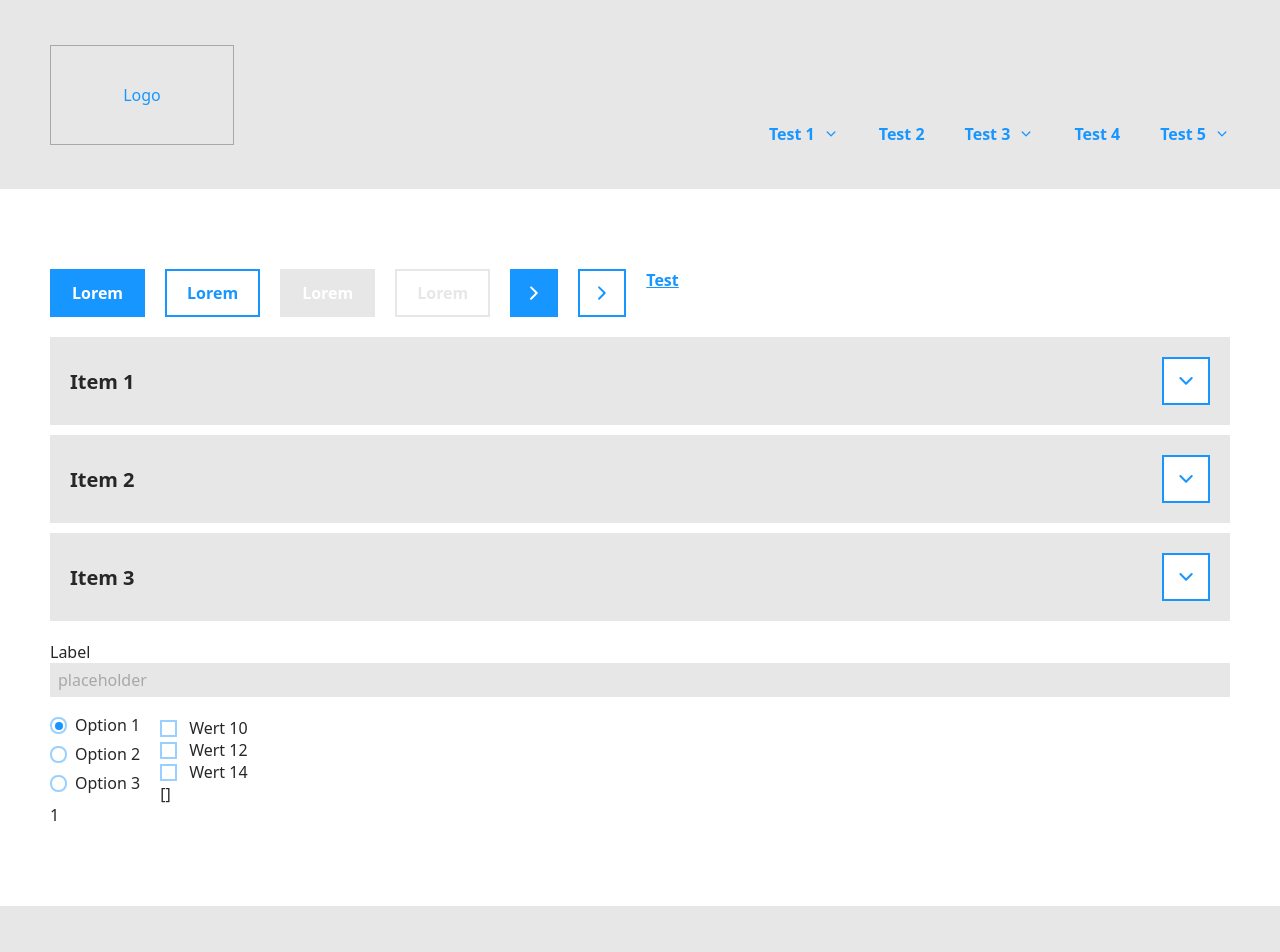
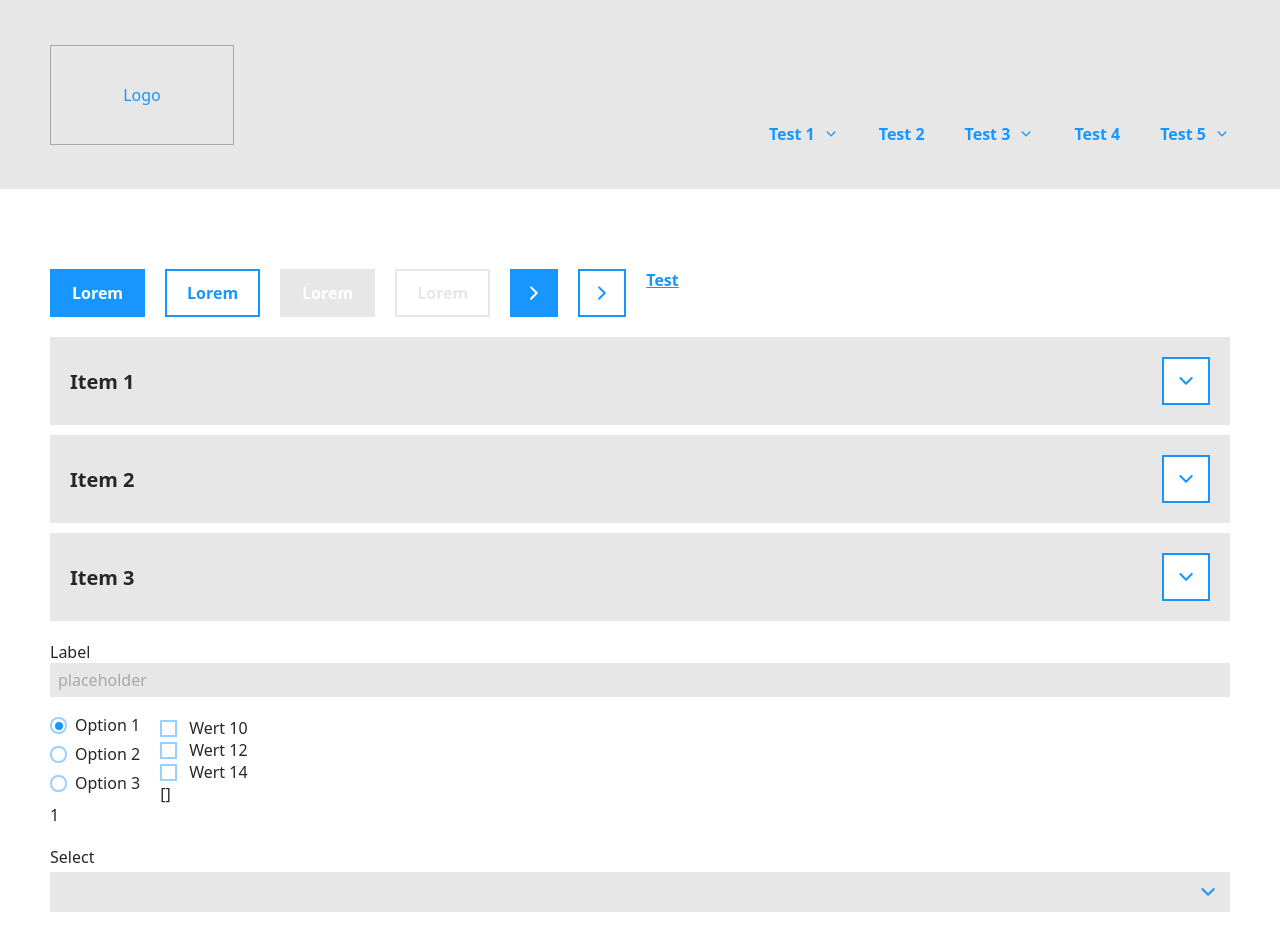
Before and after one commit to Chrissle28/wireframe-template, a Vue app: page / in a window 1280 px wide. Shown: the top 952 px of the page. Built offline with nearby package versions, Linux system fonts and the light colour scheme.

Commit message:
select component

```diff
--- a/src/App.vue
+++ b/src/App.vue
@@ -62,6 +62,10 @@
                 />
                 {{ checkboxSelected }}
             </div>
+            <div class="w-full">
+                <Select v-model="select" label="Select" :items="selectItems" />
+                {{ select }}
+            </div>
         </div>
     </main>
     <Footer />
@@ -76,6 +80,7 @@ import {
     Input,
     RadioGroup,
     Checkbox,
+    Select,
 } from './components/Ui';
 import Header from './components/Header/Header.vue';
 import Footer from './components/Footer/Footer.vue';
@@ -84,6 +89,22 @@ const test = ref('');
 const radioSelected = ref();
 const checkboxSelected = ref([]);
 const checkboxSelected2 = ref(false);
+const select = ref('');
+
+const selectItems = [
+    {
+        value: 10,
+        preview: 'Wert 10',
+    },
+    {
+        value: 11,
+        preview: 'Wert 11',
+    },
+    {
+        value: 12,
+        preview: 'Wert 12',
+    },
+];
 
 const radio = [
     {
--- /dev/null
+++ b/src/components/Ui/Select.vue
@@ -0,0 +1,108 @@
+<template>
+    <div class="mb-2">
+        <div class="z-20 mb-1 whitespace-nowrap">
+            {{ label }}
+        </div>
+        <Listbox v-model="selectedItem">
+            <div class="relative w-full">
+                <ListboxButton
+                    class="relative z-10 w-full h-10 px-2.5 text-xs text-left bg-secondary-100 cursor-default focus:outline-none focus:ring-2 focus:ring-primary-200"
+                >
+                    <span
+                        :class="
+                            modelValue.value == ''
+                                ? 'text-secondary'
+                                : 'text-secondary-900'
+                        "
+                        class="block truncate"
+                        >{{ modelValue.preview }}</span
+                    >
+                    <span
+                        class="absolute inset-y-0 right-0 flex items-center pr-2.5 pointer-events-none text-primary"
+                    >
+                        <svg
+                            xmlns="http://www.w3.org/2000/svg"
+                            viewBox="-5 -8 24 24"
+                            width="24"
+                            fill="currentColor"
+                        >
+                            <path
+                                d="M7.071 5.314l4.95-4.95a1 1 0 1 1 1.414 1.414L7.778 7.435a1 1 0 0 1-1.414 0L.707 1.778A1 1 0 1 1 2.121.364l4.95 4.95z"
+                            ></path>
+                        </svg>
+                    </span>
+                </ListboxButton>
+
+                <ListboxOptions
+                    class="absolute z-30 w-full overflow-auto text-xs bg-white border-2 border-secondary-100 max-h-56 focus:outline-none"
+                >
+                    <ListboxOption
+                        v-slot="{ active, selected }"
+                        v-for="item in items"
+                        :key="item"
+                        :value="item.value"
+                        @click="updateValue(item)"
+                        as="template"
+                    >
+                        <li
+                            :class="[
+                                active
+                                    ? 'text-secondary-900 bg-secondary-100'
+                                    : 'text-secondary',
+                                'cursor-default select-none relative mb-1',
+                            ]"
+                        >
+                            <span
+                                :class="[
+                                    selected
+                                        ? 'text-secondary-900 bg-secondary-100'
+                                        : 'text-secondary',
+                                    'block truncate py-1 px-2',
+                                ]"
+                                >{{ item.preview }}</span
+                            >
+                            <span
+                                v-if="selected"
+                                class="absolute inset-y-0 left-0 flex items-center pl-3 text-primary"
+                            >
+                            </span>
+                        </li>
+                    </ListboxOption>
+                </ListboxOptions>
+            </div>
+        </Listbox>
+    </div>
+</template>
+
+<script lang="ts" setup>
+import { PropType, ref } from 'vue';
+import {
+    Listbox,
+    ListboxButton,
+    ListboxOptions,
+    ListboxOption,
+} from '@headlessui/vue';
+
+const emit = defineEmits(['filter', 'update:modelValue']);
+
+const props = defineProps({
+    label: {
+        type: String,
+    },
+    modelValue: Object as PropType<{ value: string; preview: string }>,
+    items: {
+        type: Array as PropType<string[]>,
+    },
+    required: {
+        type: Boolean,
+        default: false,
+    },
+});
+const items = props.items ?? [];
+const selectedItem = ref(items[0]);
+
+const updateValue = (value: Object) => {
+    emit('update:modelValue', value);
+    emit('filter');
+};
+</script>
--- a/src/components/Ui/index.ts
+++ b/src/components/Ui/index.ts
@@ -4,3 +4,4 @@ export { default as Link } from './Link.vue';
 export { default as Input } from './Input.vue';
 export { default as RadioGroup } from './RadioGroup.vue';
 export { default as Checkbox } from './Checkbox.vue';
+export { default as Select } from './Select.vue';
```
